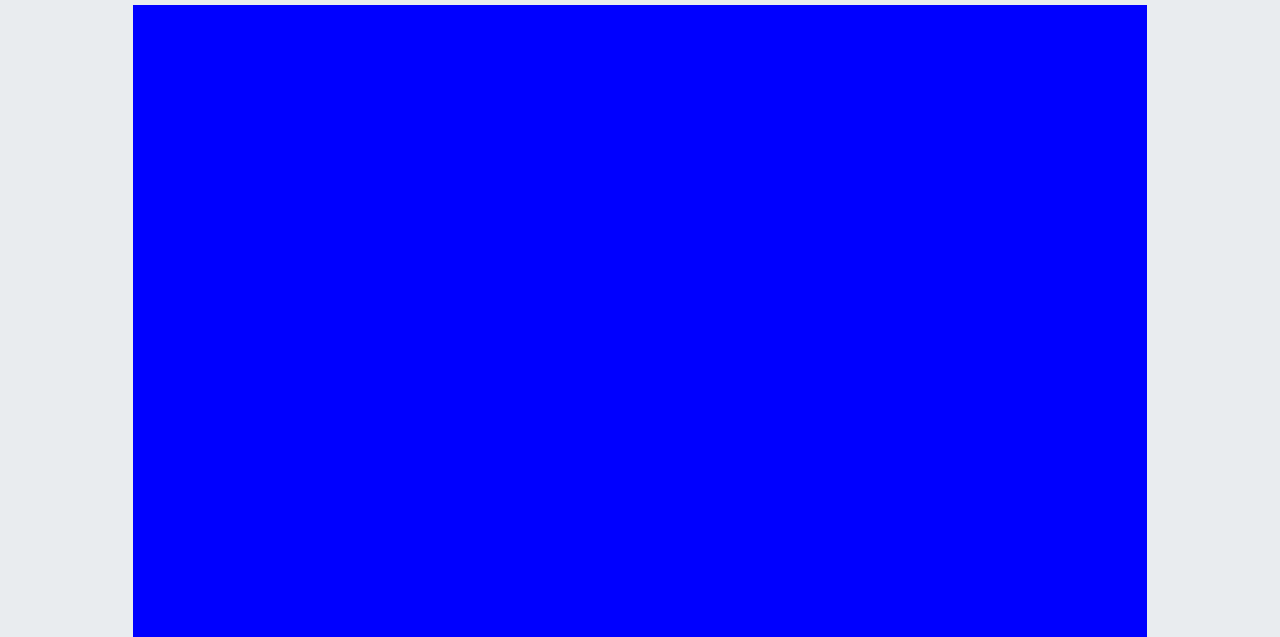
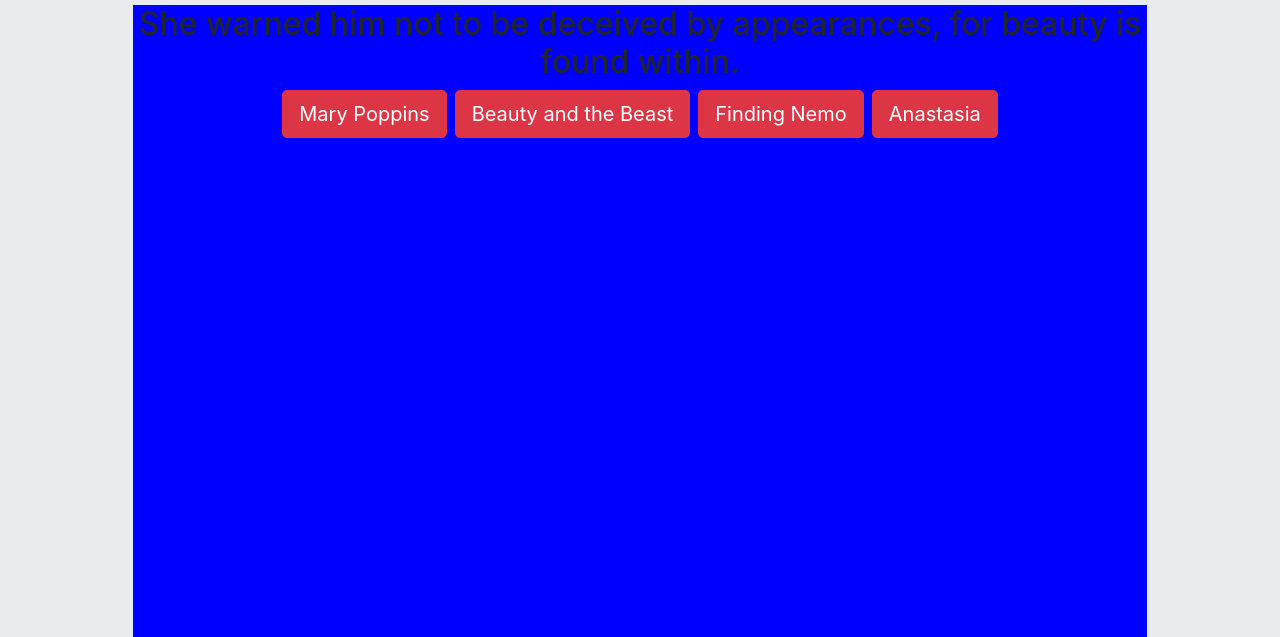
Before and after one commit to Rrmurrent/Trivia-Game, a plain HTML site: page index.html in a window 1280 px wide. Shown: the part 163-800 px from the top of the page. Drawn offline with nearby package versions, Linux system fonts and the light colour scheme.

Commit message:
okay maybe it will work this time

```diff
--- a/assets/javaScript/app.js
+++ b/assets/javaScript/app.js
@@ -1,80 +1,116 @@
 var score = 0;
 var time = 90;
-i = 0;
-var points;
+var points= 0;
 
-var imageArray = ["assets/images/mulan.jpg", "assets/images/lionKing.jpg", "assets/images/lilo.png", "assets/images/frozen.jpg", "assets/images/up.jpg", "assets/images/bambi.png", "assets/images/aristoCats.png", "assets/images/winnie/jpg","assets/images/brave.jpg","assets/images/beauty.jpg"];
+
 
 var mainDiv= $('#mainDiv');
 
 var question = [{
     quote: 'The flower that blooms in adversity is the most rare and beautiful of them all',
     choices: ["Alladin","Beauty and the Beast","Cinderella","Mulan"],
-    validAnswer: choices [3],
-    imageArray=[0]
+    validAnswer: "Mulan",
+    imgSrc: "assets/images/mulan.jpg"
+
 },
-
+{
+    quote: 'Love is putting someone else’s needs before yours.',
+    choices:["Toy Story", "Treasure Planet", "Tarzan", "Frozen"],
+    validAnswer: "Frozen",
+    imgSrc: "assets/images/frozen.jpg"
+},
 {
     quote:  'I was hiding under your porch because I love you',
     choices:["Finding Nemo","Snow White","UP", "Alladin"],
-    validAnswer: choices[2],
-    imageArray = [4]
+    validAnswer:"UP",
+    imgSrc:"assets/images/up.jpg"
 
 },
 
 {
-    quote:  'f you can’t say something nice, don’t say nothin’ at all.',
+    quote:  'If you can’t say something nice, don’t say nothin’ at all.',
     choices:["Bambi","Sleeping Beauty","Alice in Wonderland", "The Jungle Book"],
-    validAnswer: choices[0],
-    imageArray = [5]
+    validAnswer:"Bambi",
+    imgSrc:"assets/images/bambi.png"
 },
 
 {
     quote:  'Ohana means family, and family means no one gets left behind or forgotten.',
     choices:["Moana","Mary Poppins","Peter Pan", "Lilo & Stitch"],
-    validAnswer: choices[3],
-    imageArray = [2]
+    validAnswer: "Lilo & Stitch",
+    imgSrc:"assets/images/lilo.png"
 },
 
 {
     quote:  'The past can hurt. But the way I see it, you can either run from it, or learn from it.',
     choices:["Lady and The Tramp","Beauty and the Beast","The Lion King", "Cinderella"],
-    validAnswer: choices[2],
-    imageArray = [1]
+    validAnswer: "The Lion King",
+    imgSrc: "assets/images/lionKing.jpg"
 },
 
 {
     quote:  'Ladies do not start fights, but they can finish them.',
-    choices:["Snow White","Alladin","The Aristo Cats", "Mulan"],
-    validAnswer: choices[2],
-    imageArray = [6]
+    choices:["Snow White","Alladin","The Aristocats", "Mulan"],
+    validAnswer: "The Aristocats",
+    imgSrc:"assets/images/aristoCats.png"
 },
 
 {
     quote:  'You’re braver than you believe, and stronger than you seem, and smarter than you think.',
     choices:["Pinocchio","Toy Story","Finding Nemo", "Winnie the Pooh"],
-    validAnswer: choices[3],
-    imageArray = [7]
+    validAnswer: "Winnie the Pooh",
+    imgSrc:"assets/images/winnie/jpg"
 },
 
 {
     quote:  'Our fate lives within us. You only have to be brave enough to see it.',
     choices:["Sleeping Beauty","Beauty and the Beast","Brave", "UP"],
-    validAnswer: choices[2],
-    imageArray = [8]
+    validAnswer: "Brave",
+    imgSrc: "assets/images/brave.jpg"
+
+
 },
 
 {
     quote:  'She warned him not to be deceived by appearances, for beauty is found within.',
     choices:["Mary Poppins","Beauty and the Beast","Finding Nemo", "Anastasia"],
-    validAnswer: choices[1],
-    imageArray = [9]
+    validAnswer: "Beauty and the Beast",
+    imgSrc: "assets/images/beauty.jpg"
+
 },
 
 
 ];
 
+
+
+//Making variable for question.length to use in for loops
 var qlength =  question.length;
+var display = function (i) {
+    mainDiv.empty();
+    var q = question[i]
+    var qDiv = $('<div></div>')
+    var qQuote = $('<h2>' + q.quote + '</h2>')
+    var a1 = $('<button class = "btn btn-lg btn-danger mx-1">'+ q.choices[0] +'</button>')
+    var a2 = $('<button class = "btn btn-lg btn-danger mx-1">'+ q.choices[1] +'</button>')
+    var a3 = $('<button class = "btn btn-lg btn-danger mx-1">'+ q.choices[2] +'</button>')
+    var a4 = $('<button class = "btn btn-lg btn-danger mx-1">'+ q.choices[3] +'</button>')
+    $(qQuote).appendTo (qDiv);
+    $(a1).appendTo (qDiv);
+    $(a2).appendTo (qDiv);
+    $(a3).appendTo (qDiv);
+    $(a4).appendTo (qDiv);
+    $(qDiv).appendTo(mainDiv);
+
+    console.log(q.quote);
+
+}
+for (var i = 0; i < qlength; i++) {
+    display(i);
+}
+
+
+
 
     //Instructions
 var instruct = function(){
--- a/index.html
+++ b/index.html
@@ -21,7 +21,7 @@
         <div id = 'mainDiv' class = 'mx-lg-auto mx-md-auto mx-sm-0 mx-xs-0 col-lg-10 col-md-10 col-sm-12 col-xs-12 clearfix'></div>
 
             <!-- Does this have to be in the container fluid div? -->
-        <script src = 'assets/javaScript/app.js'></script>
+        <script src = 'assets/javaScript/app.js' type="text/javaScript"></script>
     </div>
     </body>
 </html>
```
Also changed, not shown: 1 other file.
